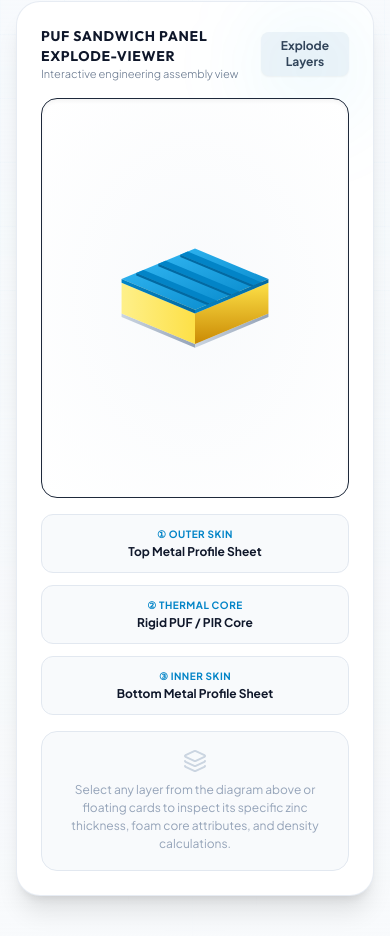
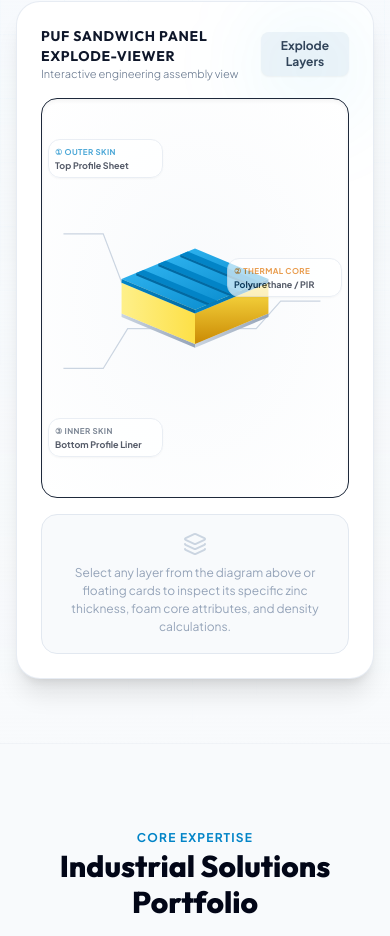
Before and after one commit to blazecodeprakhar/ETERNAL-TECHWORKS, a React (Vite) app: page /#/ in a window 390 px wide. Shown: the part 880-1816 px from the top of the page. Built offline with nearby package versions, Linux system fonts and the light colour scheme.

Commit message:
Enable responsive floating cards and connector lines on mobile layouts

```diff
--- a/src/pages/Home.jsx
+++ b/src/pages/Home.jsx
@@ -156,8 +156,8 @@ const Home = () => {
                     </filter>
                   </defs>
 
-                  {/* Connection Lines (Desktop only) */}
-                  <g className="hidden lg:block">
+                  {/* Connection Lines */}
+                  <g>
                     {/* Top connection line */}
                     <path
                       d={`M 210,${175 + (exploded ? -65 : 0)} L 140,${175 + (exploded ? -65 : 0)} L 100,70 L 35,70`}
@@ -311,69 +311,49 @@ const Home = () => {
                   </g>
                 </svg>
 
-                {/* Floating Callouts (Desktop only) */}
+                {/* Floating Callouts */}
                 {/* 1. Top Sheet */}
                 <div
                   onClick={() => setSelectedLayer(layers[0])}
-                  className={`hidden lg:flex flex-col absolute top-[10%] left-[2%] w-44 bg-white/95 border p-2.5 rounded-xl shadow-xs cursor-pointer transition-all duration-300 hover:-translate-y-0.5 z-20 ${
+                  className={`flex flex-col absolute top-[10%] left-[2%] w-[115px] sm:w-44 bg-white/95 border p-1.5 sm:p-2.5 rounded-xl shadow-xs cursor-pointer transition-all duration-300 hover:-translate-y-0.5 z-20 ${
                     selectedLayer?.id === 'top'
                       ? 'border-primary-500 ring-2 ring-primary-500/10 shadow-md'
                       : 'border-neutral-200 opacity-70 hover:opacity-100'
                   }`}
                 >
-                  <span className="text-[10px] text-primary-600 font-bold uppercase tracking-wider mb-0.5">① Outer Skin</span>
-                  <span className="text-[11px] font-bold text-neutral-900 leading-tight">Top Profile Sheet</span>
-                  <span className="text-[9px] text-neutral-500 mt-1 font-mono">0.5mm PPGI Corrugations</span>
+                  <span className="text-[8px] sm:text-[10px] text-primary-600 font-bold uppercase tracking-wider mb-0.5">① Outer Skin</span>
+                  <span className="text-[9px] sm:text-[11px] font-bold text-neutral-900 leading-tight">Top Profile Sheet</span>
+                  <span className="hidden sm:block text-[9px] text-neutral-500 mt-1 font-mono">0.5mm PPGI Corrugations</span>
                 </div>
 
                 {/* 2. Core Foam */}
                 <div
                   onClick={() => setSelectedLayer(layers[1])}
-                  className={`hidden lg:flex flex-col absolute top-[40%] right-[2%] w-44 bg-white/95 border p-2.5 rounded-xl shadow-xs cursor-pointer transition-all duration-300 hover:-translate-y-0.5 z-20 ${
+                  className={`flex flex-col absolute top-[40%] right-[2%] w-[115px] sm:w-44 bg-white/95 border p-1.5 sm:p-2.5 rounded-xl shadow-xs cursor-pointer transition-all duration-300 hover:-translate-y-0.5 z-20 ${
                     selectedLayer?.id === 'core'
                       ? 'border-amber-500 ring-2 ring-amber-500/10 shadow-md'
                       : 'border-neutral-200 opacity-70 hover:opacity-100'
                   }`}
                 >
-                  <span className="text-[10px] text-amber-600 font-bold uppercase tracking-wider mb-0.5">② Thermal Core</span>
-                  <span className="text-[11px] font-bold text-neutral-900 leading-tight">Polyurethane / PIR</span>
-                  <span className="text-[9px] text-neutral-500 mt-1 font-mono">40 kg/m³ High Density</span>
+                  <span className="text-[8px] sm:text-[10px] text-amber-600 font-bold uppercase tracking-wider mb-0.5">② Thermal Core</span>
+                  <span className="text-[9px] sm:text-[11px] font-bold text-neutral-900 leading-tight">Polyurethane / PIR</span>
+                  <span className="hidden sm:block text-[9px] text-neutral-500 mt-1 font-mono">40 kg/m³ High Density</span>
                 </div>
 
                 {/* 3. Bottom Sheet */}
                 <div
                   onClick={() => setSelectedLayer(layers[2])}
-                  className={`hidden lg:flex flex-col absolute bottom-[10%] left-[2%] w-44 bg-white/95 border p-2.5 rounded-xl shadow-xs cursor-pointer transition-all duration-300 hover:-translate-y-0.5 z-20 ${
+                  className={`flex flex-col absolute bottom-[10%] left-[2%] w-[115px] sm:w-44 bg-white/95 border p-1.5 sm:p-2.5 rounded-xl shadow-xs cursor-pointer transition-all duration-300 hover:-translate-y-0.5 z-20 ${
                     selectedLayer?.id === 'bottom'
                       ? 'border-neutral-450 ring-2 ring-neutral-400/10 shadow-md'
                       : 'border-neutral-200 opacity-70 hover:opacity-100'
                   }`}
                 >
-                  <span className="text-[10px] text-neutral-600 font-bold uppercase tracking-wider mb-0.5">③ Inner Skin</span>
-                  <span className="text-[11px] font-bold text-neutral-900 leading-tight">Bottom Profile Liner</span>
-                  <span className="text-[9px] text-neutral-500 mt-1 font-mono">0.4mm Micro-ribbed</span>
+                  <span className="text-[8px] sm:text-[10px] text-neutral-600 font-bold uppercase tracking-wider mb-0.5">③ Inner Skin</span>
+                  <span className="text-[9px] sm:text-[11px] font-bold text-neutral-900 leading-tight">Bottom Profile Liner</span>
+                  <span className="hidden sm:block text-[9px] text-neutral-500 mt-1 font-mono">0.4mm Micro-ribbed</span>
                 </div>
 
-              </div>
-
-              {/* Mobile Stacking Selector Grid (Mobile/Tablet only) */}
-              <div className="grid grid-cols-1 sm:grid-cols-3 gap-3 w-full lg:hidden mt-4">
-                {layers.map((layer, idx) => (
-                  <div
-                    key={layer.id}
-                    onClick={() => setSelectedLayer(layer)}
-                    className={`p-3 bg-neutral-50 border rounded-xl cursor-pointer transition-all flex flex-col justify-center text-center ${
-                      selectedLayer?.id === layer.id
-                        ? 'border-primary-500 bg-primary-50/20'
-                        : 'border-neutral-200'
-                    }`}
-                  >
-                    <span className="text-[10px] text-primary-600 font-bold uppercase tracking-wider">
-                      {idx === 0 ? '① Outer Skin' : idx === 1 ? '② Thermal Core' : '③ Inner Skin'}
-                    </span>
-                    <span className="text-xs font-bold text-neutral-900 mt-0.5">{layer.name}</span>
-                  </div>
-                ))}
               </div>
 
               {/* Dynamic Detail Overlay */}
```
